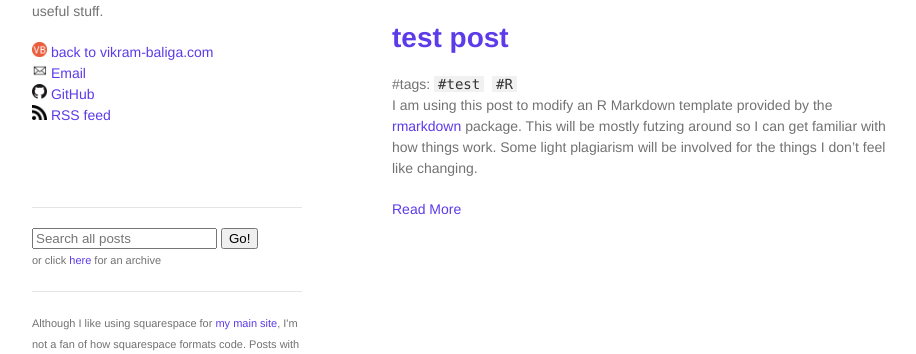
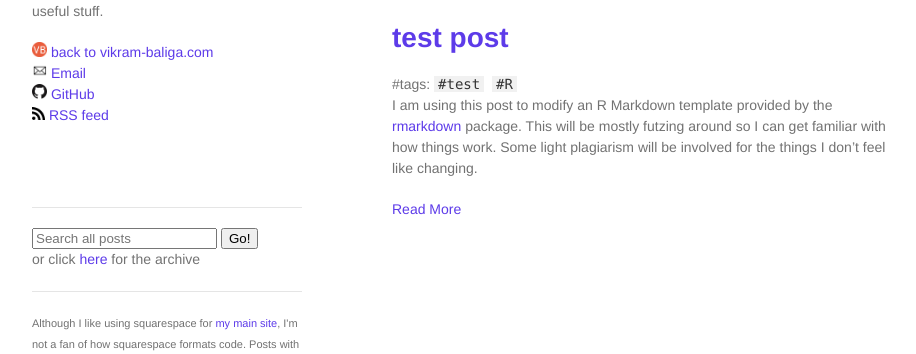
Before and after one commit to vbaliga/vbaliga.github.io, a Jekyll site: the page built from index.html, in a window 1280 px wide. Shown: the part 315-669 px from the top of the page, without its empty margins (178-1094 px from the left). Built offline with Jekyll 4.4.1, drawn with Linux system fonts in a browser that asks for light colours; a script that is not in the unit is left out.

Commit message:
Update default.html

```diff
--- a/_layouts/default.html
+++ b/_layouts/default.html
@@ -28,7 +28,7 @@
 
         <p class="view" style="margin: 0; padding-top:15;"><a href="https://github.com/vbaliga"><img src="/images/GitHub-Mark-64px.png" style="width:15px; height:15px" title="github.com/vbaliga" alt="github.com/vbaliga"><a href="{{ site.github.owner_url }}">&nbsp;GitHub</a></p>
 
-        <p class="view" style="margin: 0; padding-top:15;"><a href="https://vbaliga.github.io/feed.xml"><img src="/images/appbar.rss.png" style="width:15px; height:15px" title="vbaliga.github.io/feed.xml" alt="vbaliga.github.io/feed.xml"></a><a href="https://vbaliga.github.io/feed.xml">&nbsp;RSS feed</a></p>
+        <p class="view" style="margin: 0; padding-top:15;"><a href="https://vbaliga.github.io/feed.xml"><img src="/images/appbar.rss.png" style="width:13px; height:13px" title="vbaliga.github.io/feed.xml" alt="vbaliga.github.io/feed.xml"></a><a href="https://vbaliga.github.io/feed.xml">&nbsp;RSS feed</a></p>
 
         <br>
 
@@ -50,7 +50,7 @@
           <input type="submit" value="Go!" />
         </form>
 
-        <p style="margin: 0; padding-top:0;"><small>or click <a href={{"/archive/archive"}}>here</a> for an archive</small></p>
+        <p style="margin: 0; padding-top:0;">or click <a href={{"/archive/archive"}}>here</a> for the archive</p>
 
         <br>
 
```
